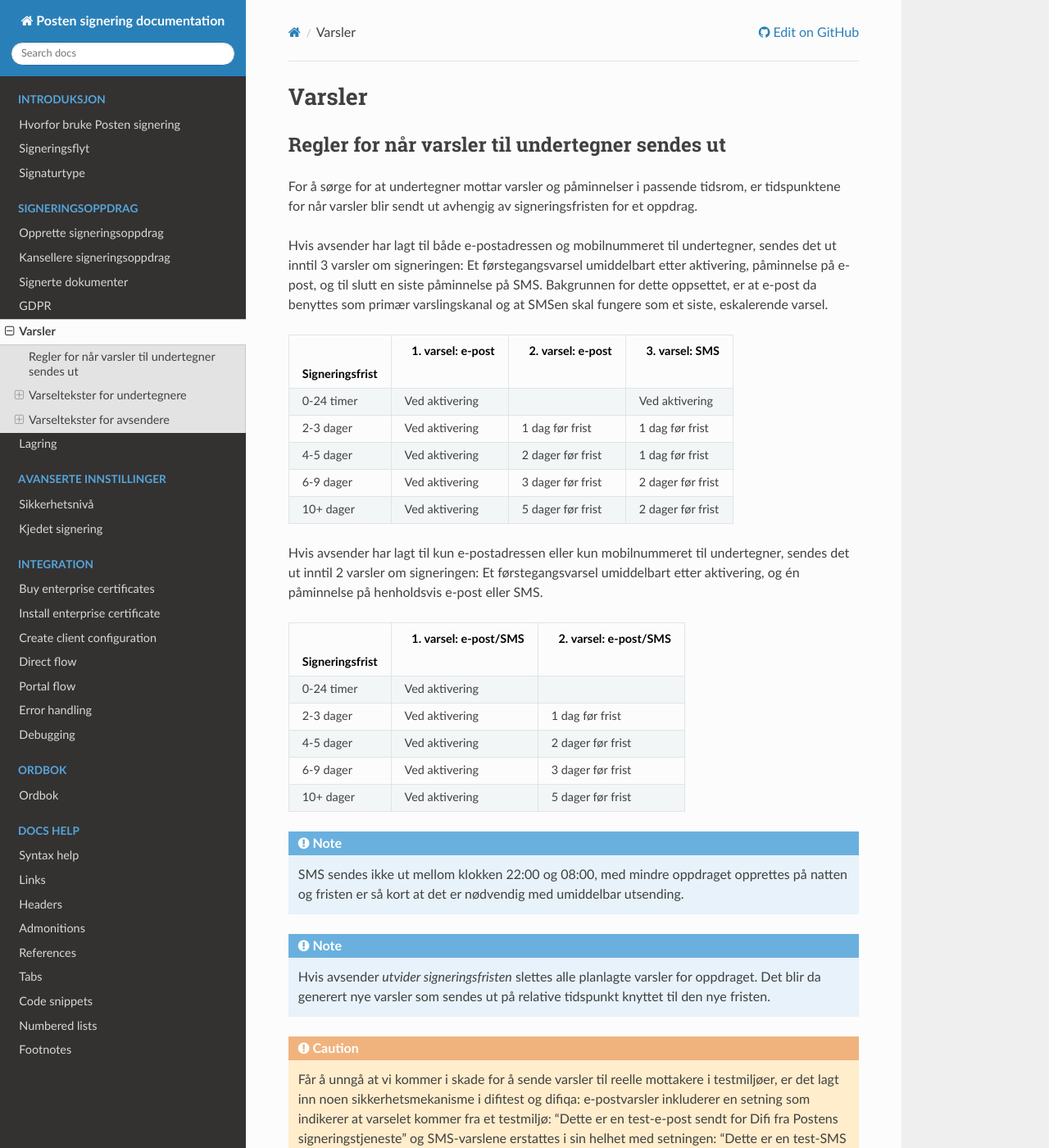
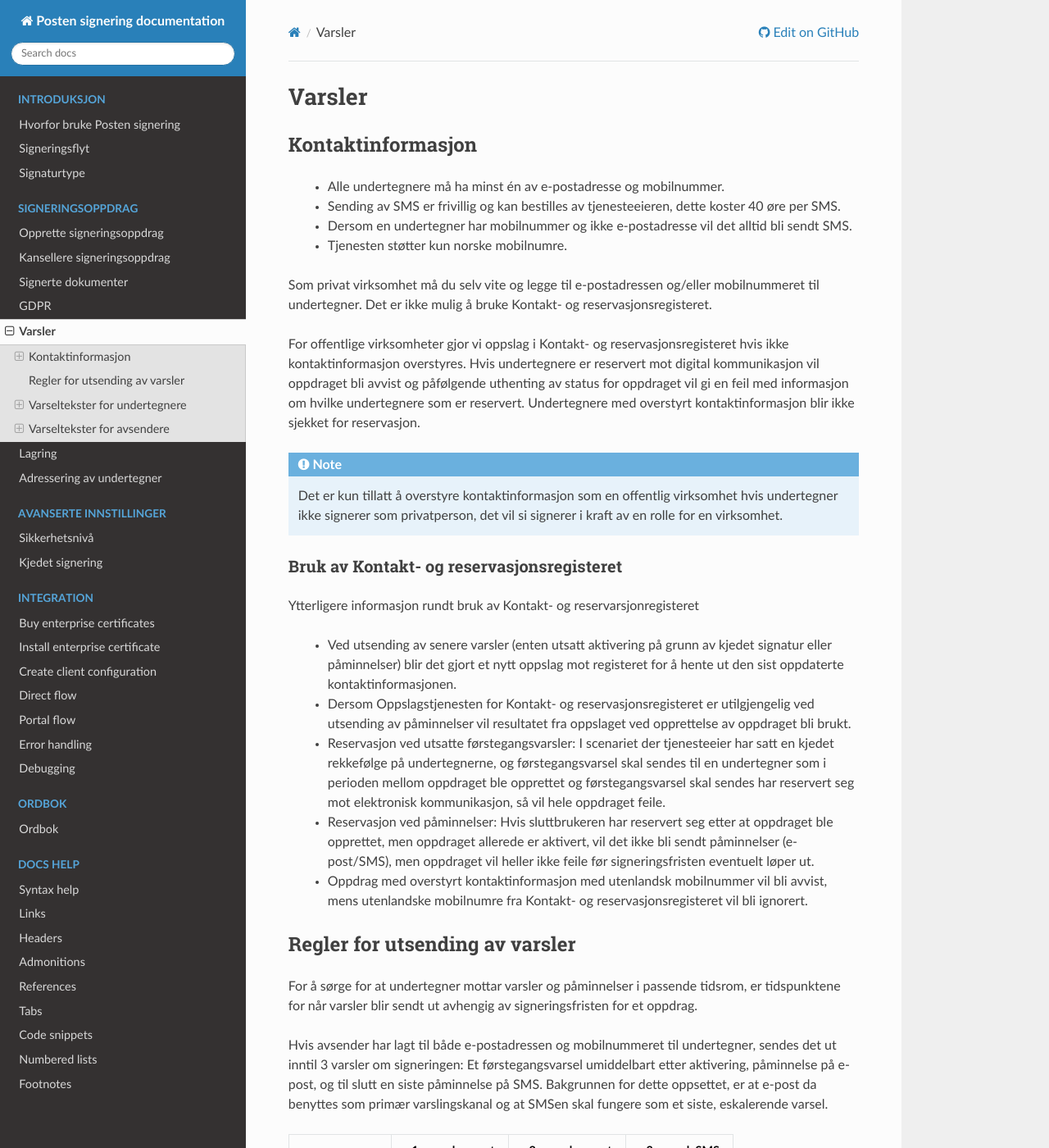
Before and after one commit to ramonarellano/signering-docs, a Sphinx documentation site: the page built from source/varsler.rst, in a window 1280 px wide and 1400 px high. Shown: the whole window at 82% size. Built offline with Sphinx 7.4.7 and the Read the Docs theme 2.0.0, drawn with Linux system fonts in a browser that asks for light colours.

Commit message:
Legger til adressering av undertegner (#8)
* Legger til adressering av undertegner

Og legger til en haug med lenker og referanser.

* Legger til litt mer fra varsling i gammel doc

* Update source/adressering-av-undertegner.rst

Co-Authored-By: anneberit <anne.berit.bjering@bekk.no>

* Update source/adressering-av-undertegner.rst

Co-Authored-By: anneberit <anne.berit.bjering@bekk.no>

* Update source/adressering-av-undertegner.rst

Co-Authored-By: anneberit <anne.berit.bjering@bekk.no>

* Update source/adressering-av-undertegner.rst

Co-Authored-By: anneberit <anne.berit.bjering@bekk.no>

* Update source/adressering-av-undertegner.rst

Co-Authored-By: anneberit <anne.berit.bjering@bekk.no>

* Byttet plass på tekstene og endret info

* Oppdatert med et par endringer

* Fikser formattering og legger inn KRR

```diff
--- a/source/index.rst
+++ b/source/index.rst
@@ -23,6 +23,7 @@
    gdpr
    varsler
    lagring
+   adressering-av-undertegner
 
 .. toctree::
    :maxdepth: 1
--- a/source/varsler.rst
+++ b/source/varsler.rst
@@ -3,8 +3,36 @@
 Varsler
 ********
 
-Regler for når varsler til undertegner sendes ut
-==================================================
+Kontaktinformasjon
+======================
+
+ - Alle undertegnere må ha minst én av e-postadresse og mobilnummer.
+ - Sending av SMS er frivillig og kan bestilles av tjenesteeieren, dette koster 40 øre per SMS.
+ - Dersom en undertegner har mobilnummer og ikke e-postadresse vil det alltid bli sendt SMS.
+ - Tjenesten støtter kun norske mobilnumre.
+
+Som privat virksomhet må du selv vite og legge til e-postadressen og/eller mobilnummeret til undertegner. Det er ikke mulig å bruke Kontakt- og reservasjonsregisteret.
+
+For offentlige virksomheter gjor vi oppslag i Kontakt- og reservasjonsregisteret hvis ikke kontaktinformasjon overstyres. Hvis undertegnere er reservert mot digital kommunikasjon vil oppdraget bli avvist og påfølgende uthenting av status for oppdraget vil gi en feil med informasjon om hvilke undertegnere som er reservert. Undertegnere med overstyrt kontaktinformasjon blir ikke sjekket for reservasjon.
+
+..  NOTE::
+    Det er kun tillatt å overstyre kontaktinformasjon som en offentlig virksomhet hvis undertegner ikke signerer som privatperson, det vil si signerer i kraft av en rolle for en virksomhet.
+
+
+Bruk av Kontakt- og reservasjonsregisteret
+____________________________________________
+
+Ytterligere informasjon rundt bruk av Kontakt- og reservarsjonregisteret
+
+ - Ved utsending av senere varsler (enten utsatt aktivering på grunn av kjedet signatur eller påminnelser) blir det gjort et nytt oppslag mot registeret for å hente ut den sist oppdaterte kontaktinformasjonen.
+ - Dersom Oppslagstjenesten for Kontakt- og reservasjonsregisteret er utilgjengelig ved utsending av påminnelser vil resultatet fra oppslaget ved opprettelse av oppdraget bli brukt.
+ - Reservasjon ved utsatte førstegangsvarsler: I scenariet der tjenesteeier har satt en kjedet rekkefølge på undertegnerne, og førstegangsvarsel skal sendes til en undertegner som i perioden mellom oppdraget ble opprettet og førstegangsvarsel skal sendes har reservert seg mot elektronisk kommunikasjon, så vil hele oppdraget feile.
+ - Reservasjon ved påminnelser: Hvis sluttbrukeren har reservert seg etter at oppdraget ble opprettet, men oppdraget allerede er aktivert, vil det ikke bli sendt påminnelser (e-post/SMS), men oppdraget vil heller ikke feile før signeringsfristen eventuelt løper ut.
+ - Oppdrag med overstyrt kontaktinformasjon med utenlandsk mobilnummer vil bli avvist, mens utenlandske mobilnumre fra Kontakt- og reservasjonsregisteret vil bli ignorert.
+
+
+Regler for utsending av varsler
+=================================
 
 For å sørge for at undertegner mottar varsler og påminnelser i passende tidsrom, er tidspunktene for når varsler blir sendt ut avhengig av signeringsfristen for et oppdrag.
 
```
Also changed, not shown: other parts of source/varsler.rst (+1 -0 lines), source/adressering-av-undertegner.rst (added, +51 -0 lines), source/ordbok.rst (+7 -1 lines), source/signeringsflyt.rst (+8 -0 lines), source/signert-dokument.rst (+7 -2 lines).
